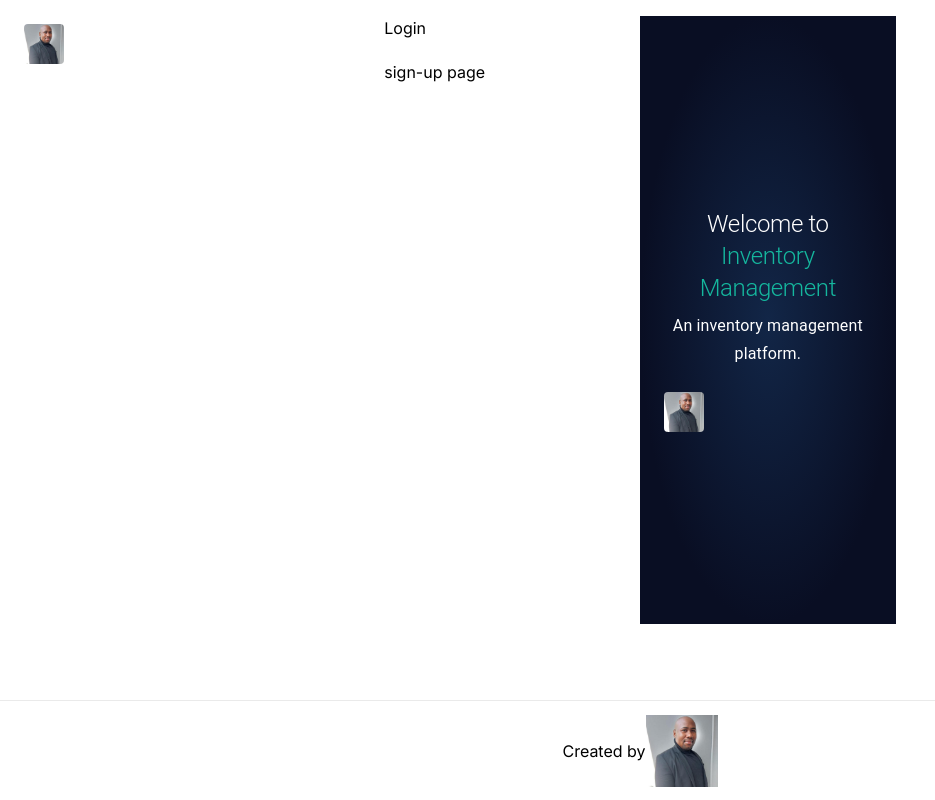
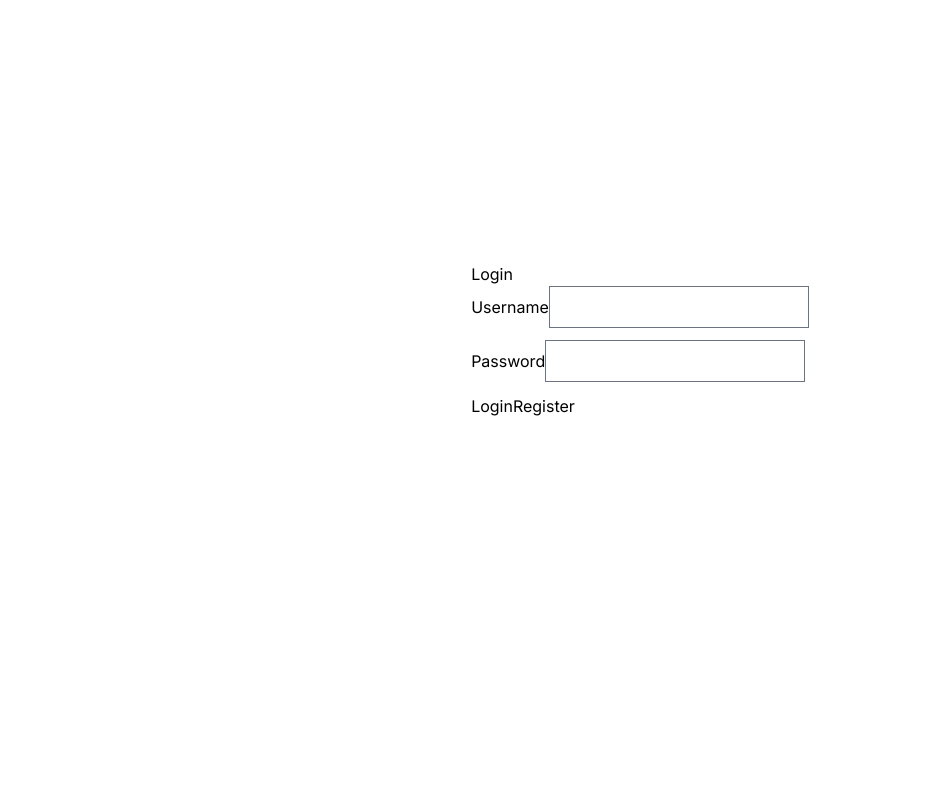
Before and after one commit to manq2010/dashboard-inventory, a Next.js app: page /auth/login in a window 1280 px wide. Shown: the whole page, without its empty margins (0-935 px from the left). Built offline with nearby package versions, Linux system fonts and the light colour scheme.

Commit message:
Add login and sign up forms

```diff
--- a/package.json
+++ b/package.json
@@ -19,6 +19,7 @@
     "@fullcalendar/resource-timeline": "^6.1.8",
     "@fullcalendar/timegrid": "^6.1.8",
     "@heroicons/react": "^2.0.18",
+    "@hookform/resolvers": "^3.1.1",
     "@mui/material": "^5.13.4",
     "@tanstack/react-query": "^4.29.12",
     "@tanstack/react-query-devtools": "^4.29.12",
@@ -32,8 +33,10 @@
     "postcss": "8.4.24",
     "react": "18.2.0",
     "react-dom": "18.2.0",
+    "react-hook-form": "^7.44.3",
     "simplebar-react": "^3.2.4",
-    "tailwindcss": "3.3.2"
+    "tailwindcss": "3.3.2",
+    "yup": "^1.2.0"
   },
   "devDependencies": {
     "@tailwindcss/typography": "^0.5.9"
--- a/src/app/auth/login/page.js
+++ b/src/app/auth/login/page.js
@@ -1,5 +1,6 @@
 import AuthLayout from '@/app/components/auth/layout';
-import Link from 'next/link';
+import Login from '@/app/components/forms/Login';
+// import Link from 'next/link';
 
 export const metadata = {
     title: 'Login',
@@ -8,14 +9,7 @@ export const metadata = {
 export default function LoginPage() {
   return (
     <AuthLayout>
-        <h2>Login</h2>
-
-        <Link
-        className='mt-5'
-        href="/auth/signup"
-        >
-            sign-up page
-        </Link>
+       <Login />
     </AuthLayout>
   );
 }
--- a/src/app/auth/signup/page.js
+++ b/src/app/auth/signup/page.js
@@ -1,4 +1,5 @@
 import AuthLayout from '@/app/components/auth/layout';
+import Signup from '@/app/components/forms/Signup';
 import Link from 'next/link';
 Link
 
@@ -9,14 +10,7 @@ export const metadata = {
 export default function SignUpPage() {
   return (
     <AuthLayout>
-        <h2>Sign up</h2>
-
-        <Link
-        className='mt-5'
-        href="/auth/login"
-        >
-        login page
-        </Link>
+      <Signup />
     </AuthLayout>
   );
 }
--- a/src/app/components/auth/layout.js
+++ b/src/app/components/auth/layout.js
@@ -21,7 +21,12 @@ export default function Layout({ children }) {
       <Footer />
         </div>
     </div> */}
-     <Box
+
+        <main className='md:col-span-6 md:offset-3 mt-5'>
+            {children}
+        </main>
+
+     {/* <Box
       component="main"
       sx={{
         display: 'flex',
@@ -60,7 +65,6 @@ export default function Layout({ children }) {
                 // width: 32
               }}
             >
-             {/* Logo */}
              <Image
             priority
             src="/images/profile.jpeg"
@@ -126,7 +130,7 @@ export default function Layout({ children }) {
         </Grid>
       </Grid>
       <Footer />
-    </Box>
+    </Box> */}
     </>
   );
 }
--- /dev/null
+++ b/src/app/components/forms/Login.jsx
@@ -0,0 +1,72 @@
+'use client'
+
+import { useRouter } from 'next/navigation';
+import { useForm } from 'react-hook-form';
+import { yupResolver } from '@hookform/resolvers/yup';
+import * as Yup from 'yup';
+
+export default function Login() {
+    const router = useRouter();
+
+     // form validation rules
+     const validationSchema = Yup.object().shape({
+        username: Yup.string().required('Username is required'),
+        password: Yup.string().required('Password is required')
+    });
+    const formOptions = { resolver: yupResolver(validationSchema) };
+
+     // get functions to build form with useForm() hook
+     const { register, handleSubmit, formState } = useForm(formOptions);
+     const { errors } = formState;
+
+     function onSubmit({ username, password }) {
+
+        return (<>
+        </>);
+    }
+
+  return (
+<div className="card">
+  <h4 className="card-header">Login</h4>
+  <div className="card-body">
+    <form onSubmit={handleSubmit(onSubmit)}>
+      <div className="mb-3">
+        <label className="form-label">Username</label>
+        <input
+          name="username"
+          type="text"
+          {...register('username')}
+          className={`form-control ${errors.username ? 'is-invalid' : ''}`}
+        />
+        <div className="invalid-feedback">{errors.username?.message}</div>
+      </div>
+      <div className="mb-3">
+        <label className="form-label">Password</label>
+        <input
+          name="password"
+          type="password"
+          {...register('password')}
+          className={`form-control ${errors.password ? 'is-invalid' : ''}`}
+        />
+        <div className="invalid-feedback">{errors.password?.message}</div>
+      </div>
+      <button
+        disabled={formState.isSubmitting}
+        className="btn btn-primary"
+      >
+        {formState.isSubmitting && (
+          <span className="spinner-border spinner-border-sm me-1"></span>
+        )}
+        Login
+      </button >
+      <button
+      onClick={() => router.push('/auth/signup')}
+      className="btn btn-link">
+        Register
+      </button>
+    </form>
+  </div>
+</div>
+
+  );
+}
--- /dev/null
+++ b/src/app/components/forms/Signup.jsx
@@ -0,0 +1,74 @@
+'use client'
+
+import { useRouter } from 'next/navigation';
+import { useForm } from 'react-hook-form';
+import { yupResolver } from '@hookform/resolvers/yup';
+import * as Yup from 'yup';
+
+export default function Signup() {
+    const router = useRouter();
+
+    // form validation rules
+    const validationSchema = Yup.object().shape({
+        firstName: Yup.string()
+            .required('First Name is required'),
+        lastName: Yup.string()
+            .required('Last Name is required'),
+        username: Yup.string()
+            .required('Username is required'),
+        password: Yup.string()
+            .required('Password is required')
+            .min(6, 'Password must be at least 6 characters')
+    });
+    const formOptions = { resolver: yupResolver(validationSchema) };
+
+    // get functions to build form with useForm() hook
+    const { register, handleSubmit, formState } = useForm(formOptions);
+    const { errors } = formState;
+
+    function onSubmit(user) {
+        return (
+            <>
+            </>
+        );
+    }
+
+  return (
+    <div className="card">
+    <h4 className="card-header">Register</h4>
+    <div className="card-body">
+        <form onSubmit={handleSubmit(onSubmit)}>
+            <div className="mb-3">
+                <label className="form-label">First Name</label>
+                <input name="firstName" type="text" {...register('firstName')} className={`form-control ${errors.firstName ? 'is-invalid' : ''}`} />
+                <div className="invalid-feedback">{errors.firstName?.message}</div>
+            </div>
+            <div className="mb-3">
+                <label className="form-label">Last Name</label>
+                <input name="lastName" type="text" {...register('lastName')} className={`form-control ${errors.lastName ? 'is-invalid' : ''}`} />
+                <div className="invalid-feedback">{errors.lastName?.message}</div>
+            </div>
+            <div className="mb-3">
+                <label className="form-label">Username</label>
+                <input name="username" type="text" {...register('username')} className={`form-control ${errors.username ? 'is-invalid' : ''}`} />
+                <div className="invalid-feedback">{errors.username?.message}</div>
+            </div>
+            <div className="mb-3">
+                <label className="form-label">Password</label>
+                <input name="password" type="password" {...register('password')} className={`form-control ${errors.password ? 'is-invalid' : ''}`} />
+                <div className="invalid-feedback">{errors.password?.message}</div>
+            </div>
+            <button disabled={formState.isSubmitting} className="btn btn-primary">
+                {formState.isSubmitting && <span className="spinner-border spinner-border-sm me-1"></span>}
+                Register
+            </button>
+            <button
+                onClick={() => router.push('/auth/login')}
+                className="btn btn-link">
+                Cancel
+            </button>
+        </form>
+    </div>
+</div>
+  );
+}
```
Also changed, not shown: 1 other file (tests, documents, lock files or other folders).
